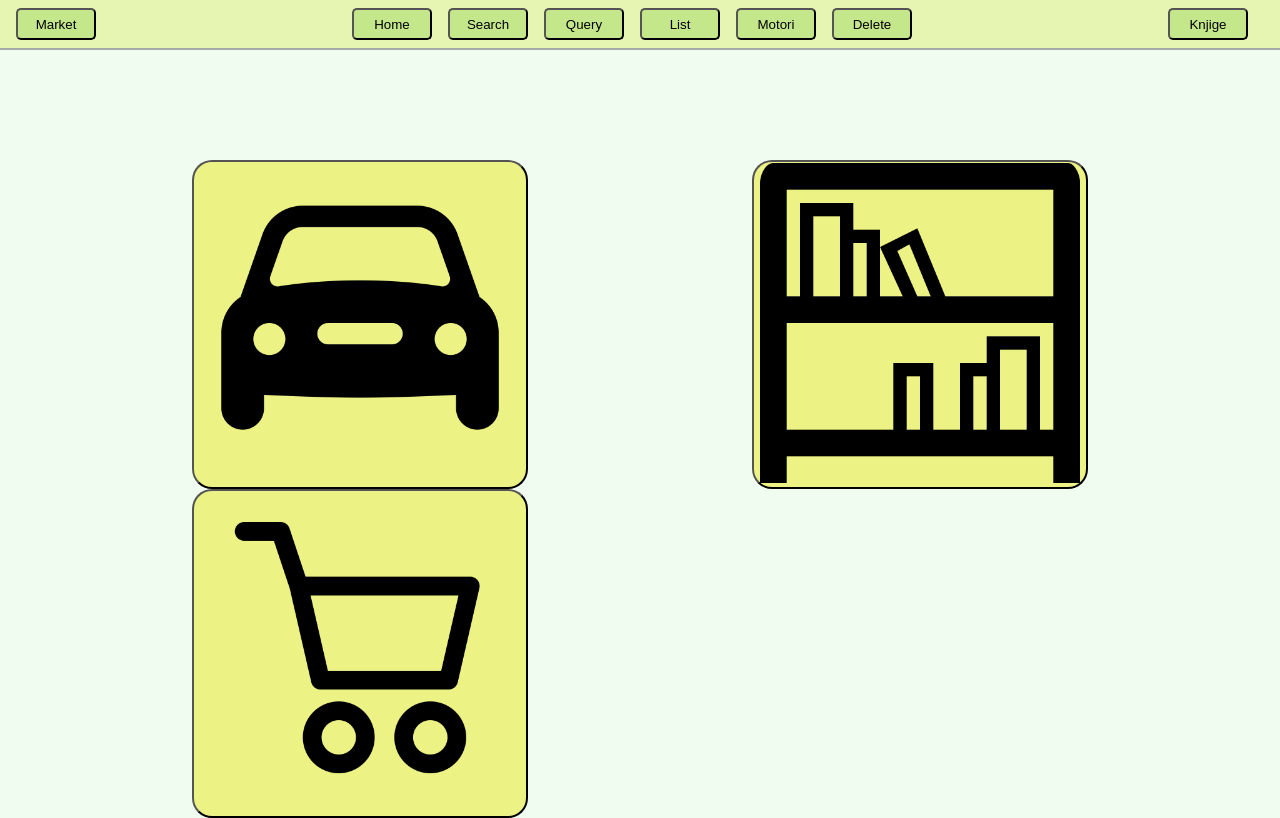
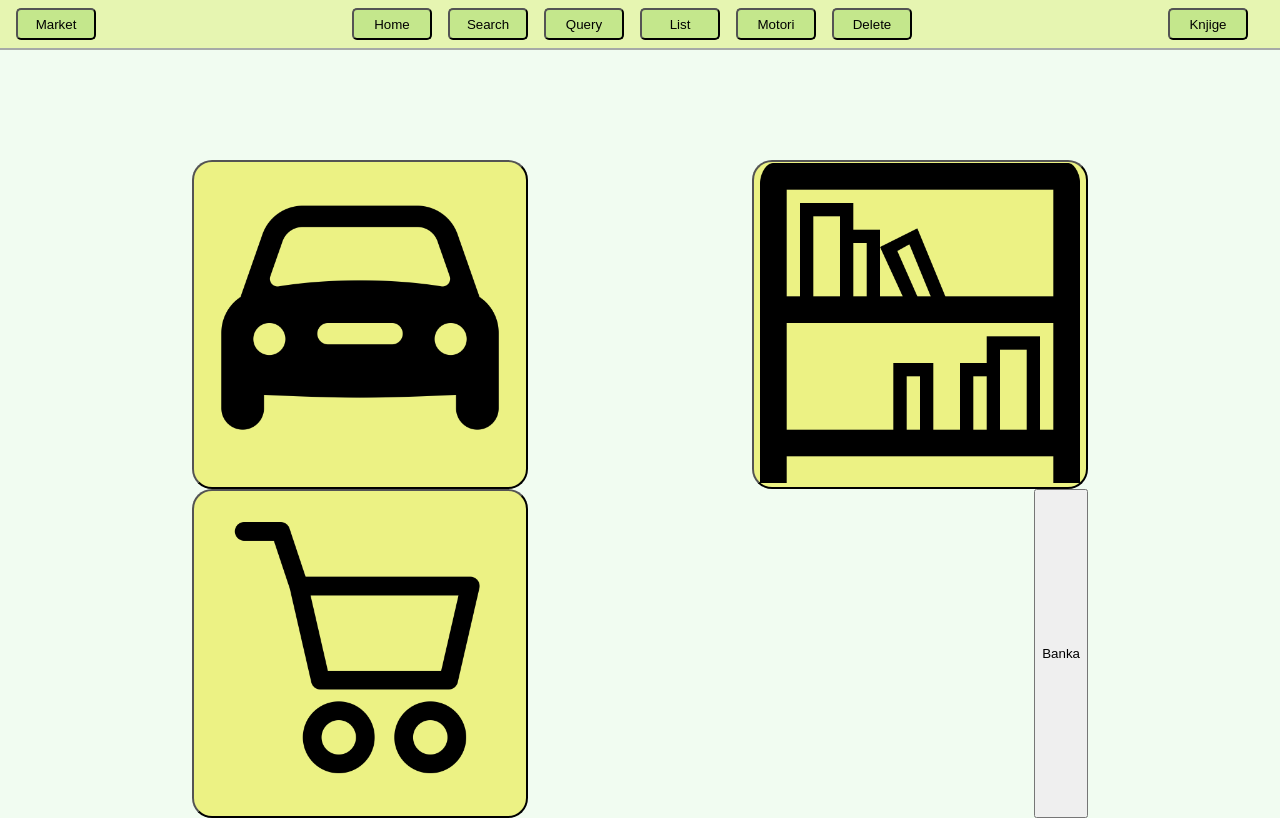
Before and after one commit to bozekekez/treningFront, a React (Create React App) app: page / in a window 1280 px wide. Built offline with nearby package versions, Linux system fonts and the light colour scheme.

Commit message:
ruta banka za transakcije

```diff
--- a/src/Components/Home/Home.js
+++ b/src/Components/Home/Home.js
@@ -49,6 +49,10 @@ const Home = () =>{
         setIsHome(true)
     }
 
+    const handleBanka = () =>{
+        history.push('/banka')
+    }
+
     return(
         <div>
         { isHome === false?
@@ -56,6 +60,7 @@ const Home = () =>{
         <button className="landingButton" onClick={handleAuti}><img src={car} className="slika"></img></button>
         <button className="landingButton" onClick={handleKnjige}><img src={books} className="slika"></img></button>
         <button className="landingButton" onClick={handleMarket}><img src={market} className="slika"></img></button>
+        <button onClick={handleBanka}>Banka</button>
         </div>
         :
         <div className="karticeHome">
```
